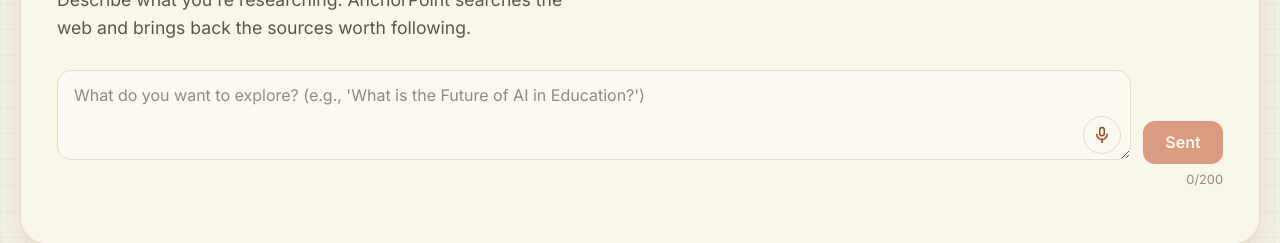
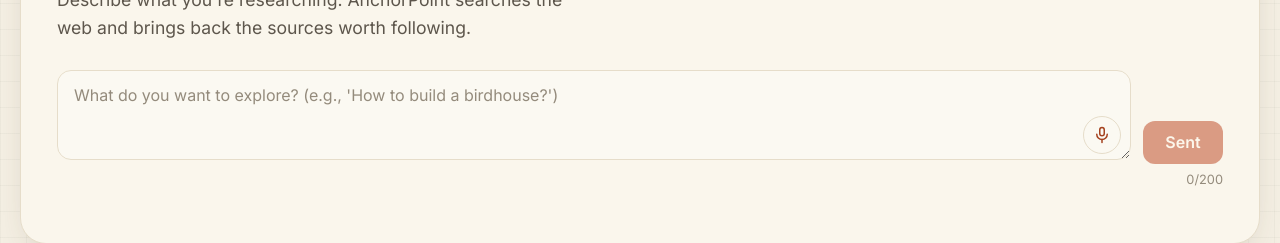
Before and after one commit to Balaa-Aparna/AI-Hackathon, a React (Vite) app in the folder frontend/: page / in a window 1280 px wide. Shown: the part 335-578 px from the top of the page. Built offline with nearby package versions, Linux system fonts and the light colour scheme; a web font is replaced by a local one.

Commit message:
a small text change in the step one

```diff
--- a/frontend/src/App.jsx
+++ b/frontend/src/App.jsx
@@ -371,7 +371,7 @@ export default function App() {
                 <div className="controls" style={{ alignItems: "flex-end" }}>
                   <div className="field-with-mic" style={{ flex: 1 }}>
                     <textarea
-                      placeholder="What do you want to explore? (e.g., 'What is the Future of AI in Education?')"
+                      placeholder="What do you want to explore? (e.g., 'How to build a birdhouse?')"
                       value={message}
                       onChange={(e) => setMessage(e.target.value.slice(0, MAX_PROMPT))}
                       maxLength={MAX_PROMPT}
```
